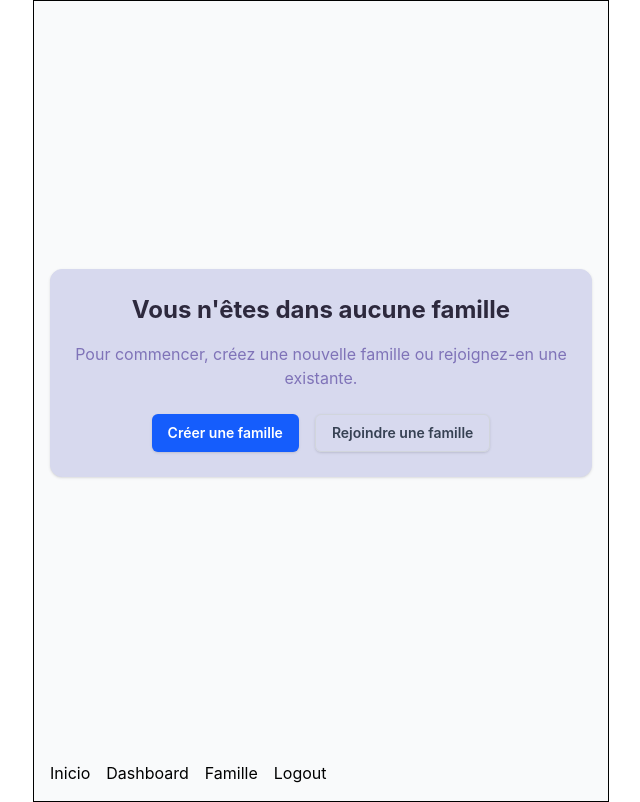
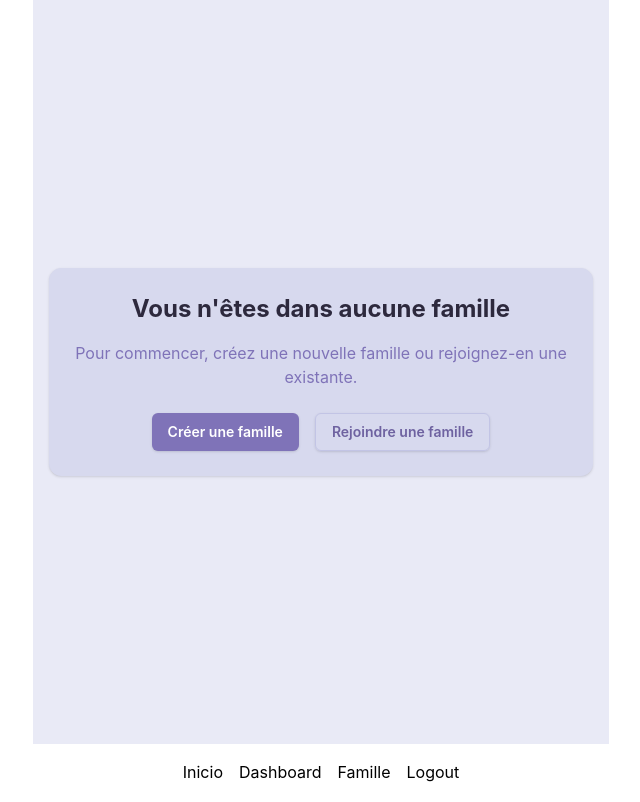
Before and after one commit to TNKDieguex/inventaireMaisonFrontend, a React (Vite) app: page /famille in a window 1280 px wide. Shown: the whole page, without its empty margins (319-959 px from the left). Built offline with nearby package versions, Linux system fonts and the light colour scheme; sample sign-in values are in the browser's storage.

Commit message:
- Replacement of inline Tailwind classes with custom CSS classes in the NavBar and Button components - Update of the background color to `bg-blue-haze-100` in the ProtectedRoute component - Removal of the black border classes from the main container in App.tsx

```diff
--- a/src/App.tsx
+++ b/src/App.tsx
@@ -2,11 +2,8 @@ import './App.css'
 import AppRoutes from "./routes/AppRoutes.tsx";
 
 function App() {
-
-
   return (
     <div className="sm:max-w-xl mx-auto
-    border-black border
       min-h-dvh
       justify-center
       flex
--- a/src/components/Button.tsx
+++ b/src/components/Button.tsx
@@ -16,10 +16,10 @@ export const Button: React.FC<ButtonProps> = ({
     }) => {
     const baseStyles = "inline-flex items-center justify-center font-semibold rounded-md transition-all duration-200 focus:outline-none focus:ring-2 focus:ring-offset-2 disabled:opacity-50 disabled:cursor-not-allowed shadow-sm";
     const variants = {
-        primary: "bg-blue-600 text-white hover:bg-blue-700 focus:ring-blue-500",
-        secondary: "bg-gray-200 text-gray-800 hover:bg-gray-300 focus:ring-gray-400 shadow-none",
-        danger: "bg-red-600 text-white hover:bg-red-700 focus:ring-red-500",
-        outline: "bg-transparent border border-gray-300 text-gray-700 hover:bg-gray-50 focus:ring-blue-500"
+        primary: "button-primary",
+        secondary: "button-secondary",
+        danger: "button-danger",
+        outline: "button-outline"
     };
     const sizes = {
         sm: "px-2.5 py-1.5 text-xs",
--- a/src/components/NavBar.tsx
+++ b/src/components/NavBar.tsx
@@ -2,7 +2,7 @@ import {Link} from "react-router-dom";
 
 const NavBar = () => {
     return (
-        <nav className="navbar flex justify-between items-center p-4">
+        <nav className="navbar navbar-body">
             <ul className="navbar-list flex justify-between gap-4 ">
                 <li><Link className={"navbar-link"} to={"/dashboard"}>Inicio</Link></li>
                 <li><Link className={"navbar-link"} to={"/dashboard"}>Dashboard</Link></li>
--- a/src/components/ProtectedRoute.tsx
+++ b/src/components/ProtectedRoute.tsx
@@ -20,7 +20,7 @@ export const ProtectedRoute: React.FC<ProtectedRouteProps> = ({checkFamille = tr
     }
 
     return (
-        <div className="flex flex-col h-screen overflow-hidden bg-gray-50">
+        <div className="flex flex-col h-screen overflow-hidden bg-blue-haze-100">
             <main className="flex-1 overflow-y-auto p-4">
                 <Outlet/>
             </main>
```
